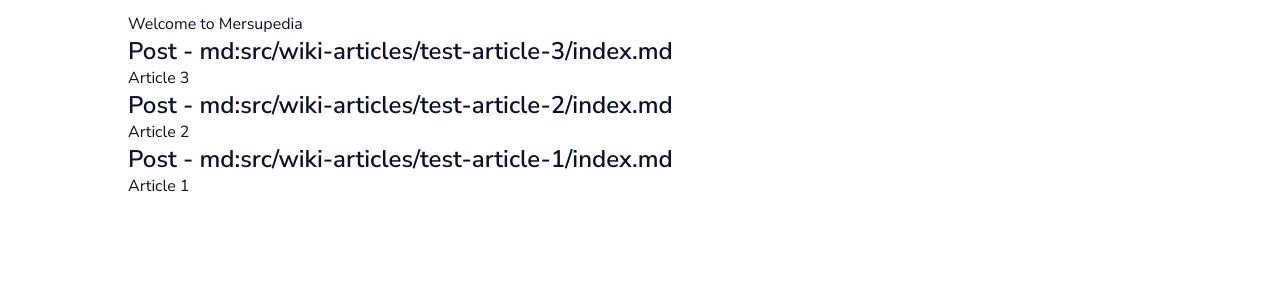
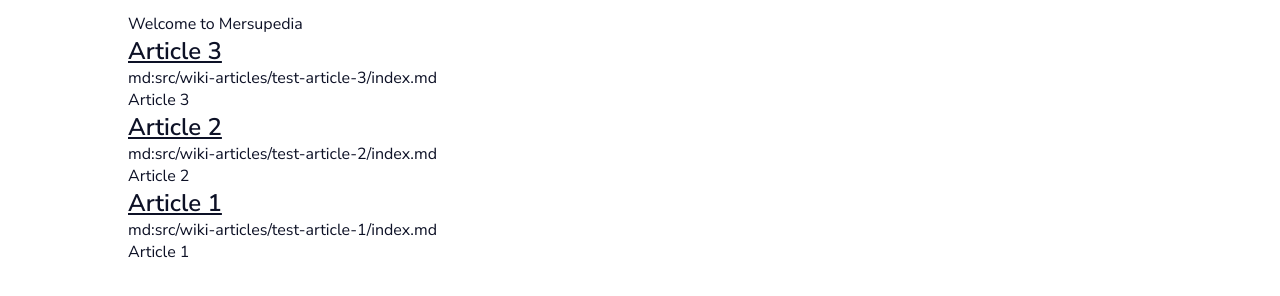
Before and after one commit to RZS2006/gatsby-wiki, a Gatsby site: page / in a window 1280 px wide. Shown: the part 116-412 px from the top of the page. Built offline with nearby package versions, Linux system fonts and the light colour scheme; Gatsby itself is replaced by a stand-in of ours.

Commit message:
add links to articles

```diff
--- a/src/pages/index.js
+++ b/src/pages/index.js
@@ -1,5 +1,5 @@
 import React from 'react';
-import { graphql } from 'gatsby';
+import { Link, graphql } from 'gatsby';
 import Layout from '../components/Layout';
 
 const HomePage = ({ data }) => {
@@ -13,7 +13,10 @@ const HomePage = ({ data }) => {
 				<div>
 					{articles.map(article => (
 						<div key={article.id}>
-							<h2>Post - {article.id}</h2>
+							<Link to={`articles/${article.frontmatter.slug}`}>
+								<h2>{article.frontmatter.title}</h2>
+							</Link>
+							<p>{article.id}</p>
 							<p
 								dangerouslySetInnerHTML={{
 									__html: article.html,
```
